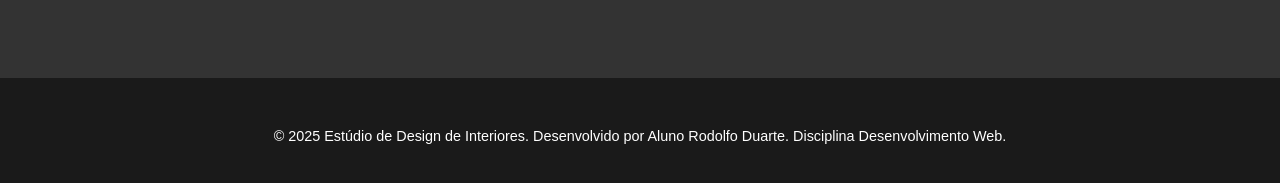
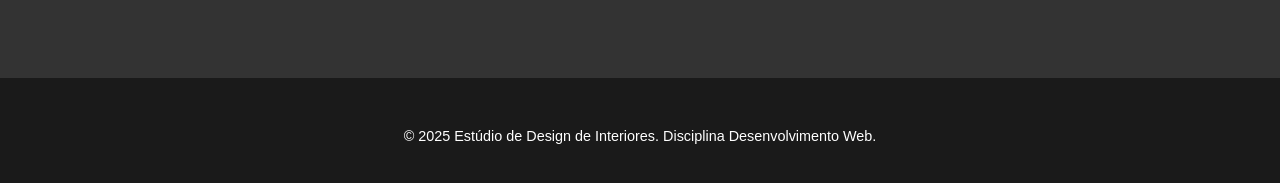
Before and after one commit to rodolfo1243/trabalho-html-estacio, a plain HTML site: page index.html in a window 1280 px wide. Shown: the part 3763-3946 px from the top of the page. Drawn offline with Linux system fonts and the light colour scheme.

Commit message:
Add files via upload

```diff
--- a/index.html
+++ b/index.html
@@ -152,7 +152,7 @@
 
     <footer>
         <div class="container">
-            <p>&copy; 2025 Estúdio de Design de Interiores. Desenvolvido por Aluno Rodolfo Duarte. Disciplina
+            <p>&copy; 2025 Estúdio de Design de Interiores. Disciplina
                 Desenvolvimento Web.</p>
         </div>
     </footer>
```
Also changed, not shown: script.js (+2 -7 lines), style.css (+9 -23 lines). Lines whose indentation alone changed are shown as unchanged.
